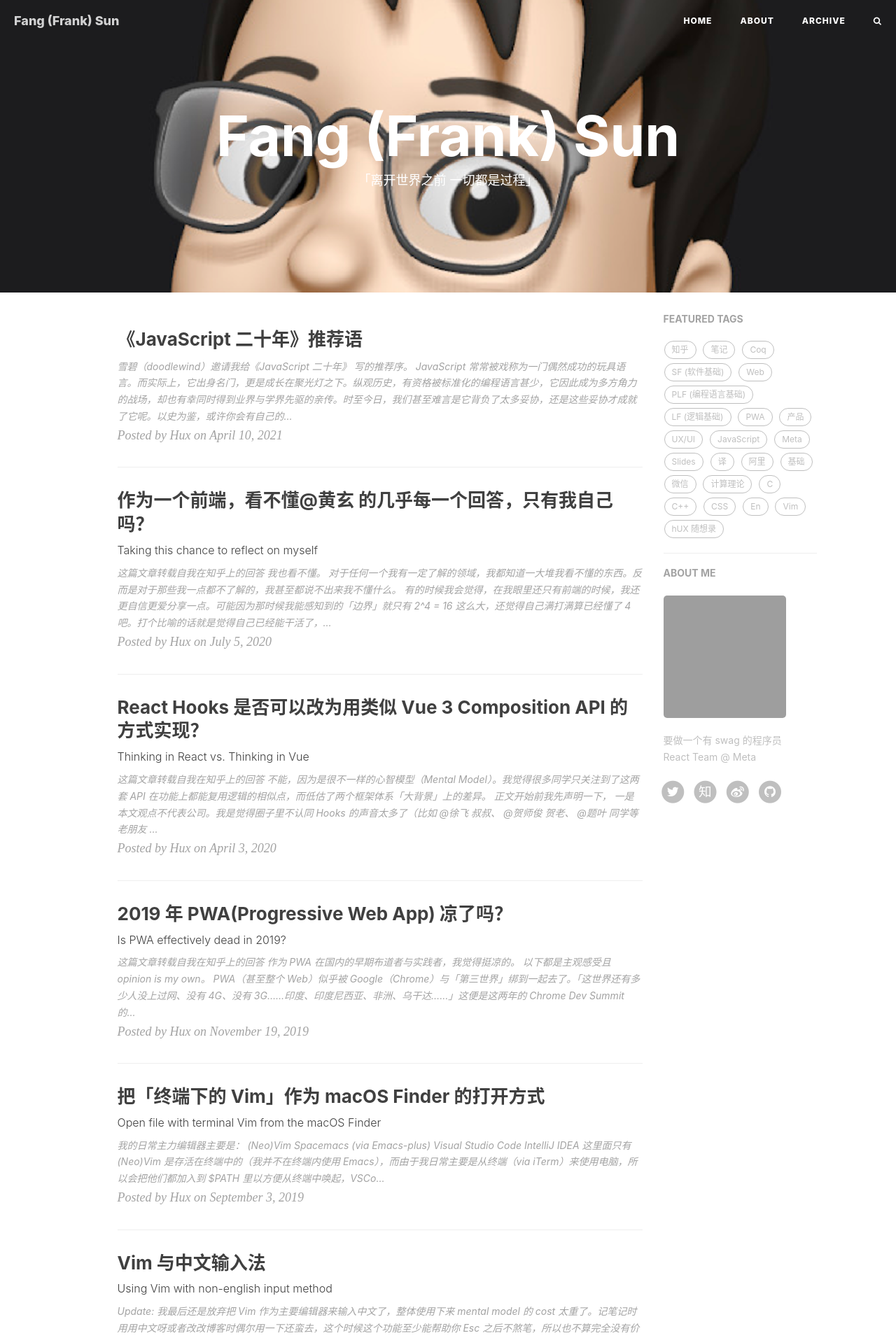
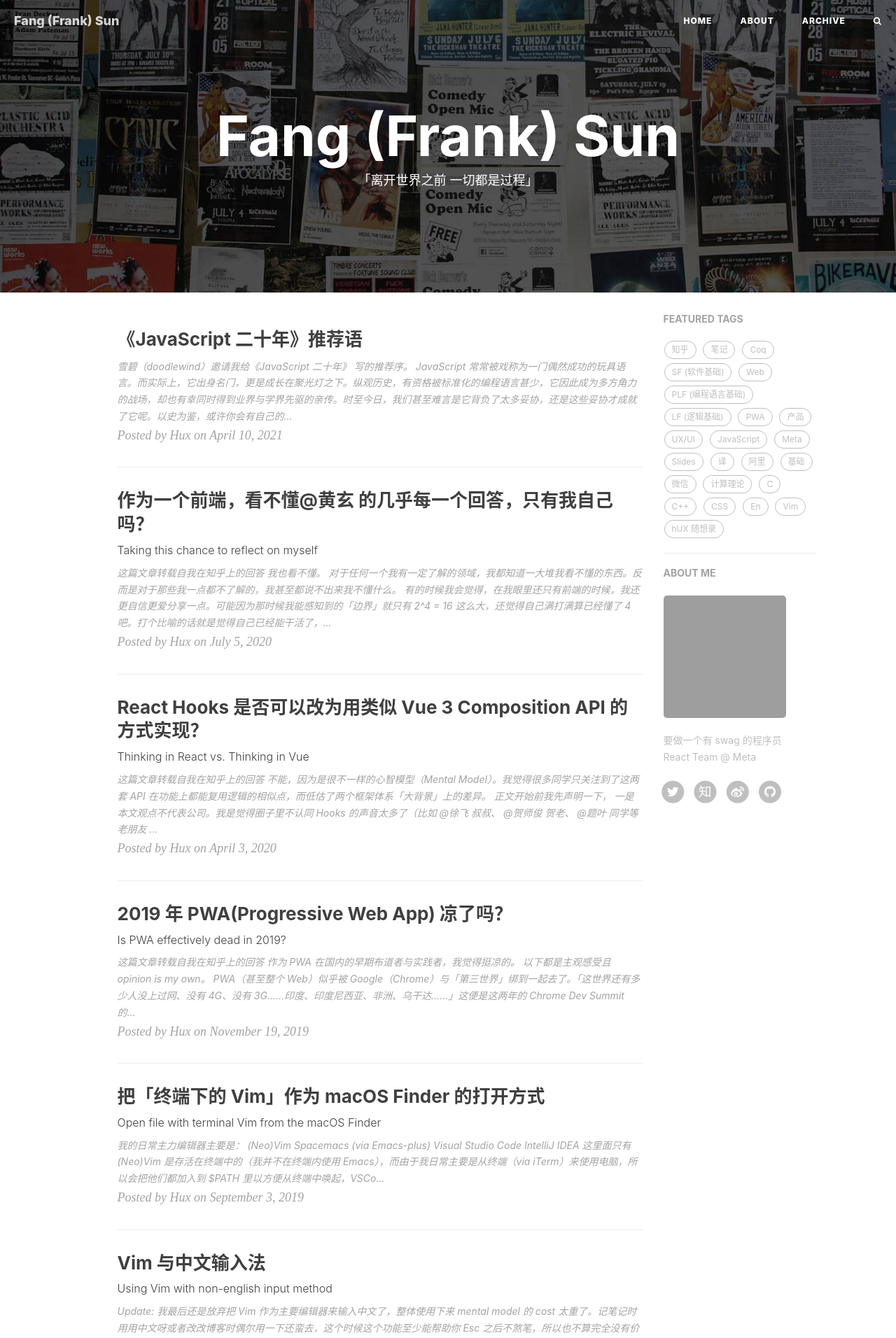
Before and after one commit to FangFrankSun/My_Blog, a Jekyll site: the page built from index.html, in a window 1280 px wide. Shown: the top 1912 px of the page at 70% size. Built offline with Jekyll 4.4.1, drawn with Linux system fonts in a browser that asks for light colours; nearby versions of some CDN libraries; the list of posts is cut into pages by our own code; comment, search, counter and statistics services are not loaded; grey boxes are pictures that could not be loaded.

Commit message:
Update _config.yml

```diff
--- a/_config.yml
+++ b/_config.yml
@@ -1,7 +1,7 @@
 # Site settings
 title: Fang (Frank) Sun
 SEOTitle: 孙昉的博客 | Frankeyyy Blog
-header-img: img/profile.png
+header-img: img/home-bg.jpg
 email: huxpro@gmail.com
 description: "这里是孙昉的博客，一个有一点小抱负的理想主义未来智慧建筑师 | 斜杠青年本人"
 keyword: "孙昉, Frank, Frank Sun, 建筑, 设计, 计算机, 智慧城市, 智慧建筑"
```
